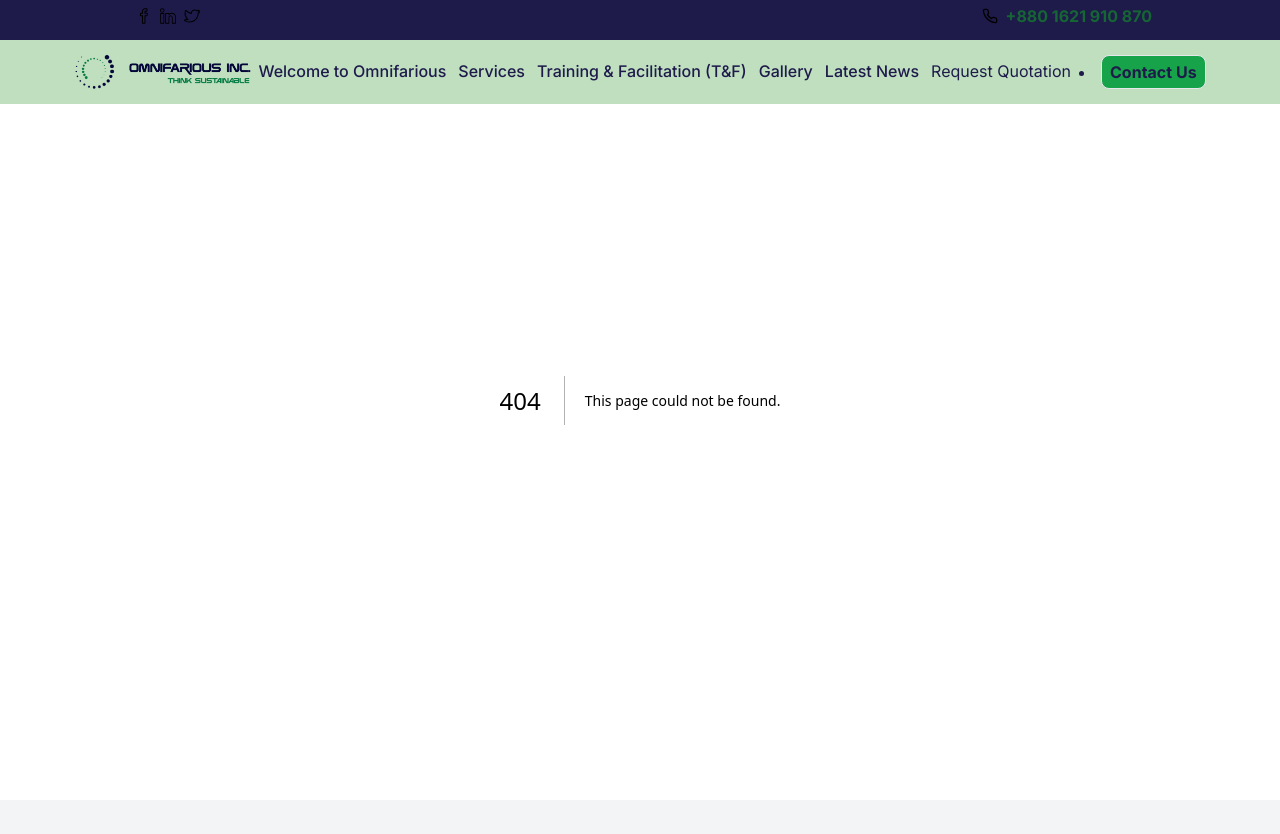
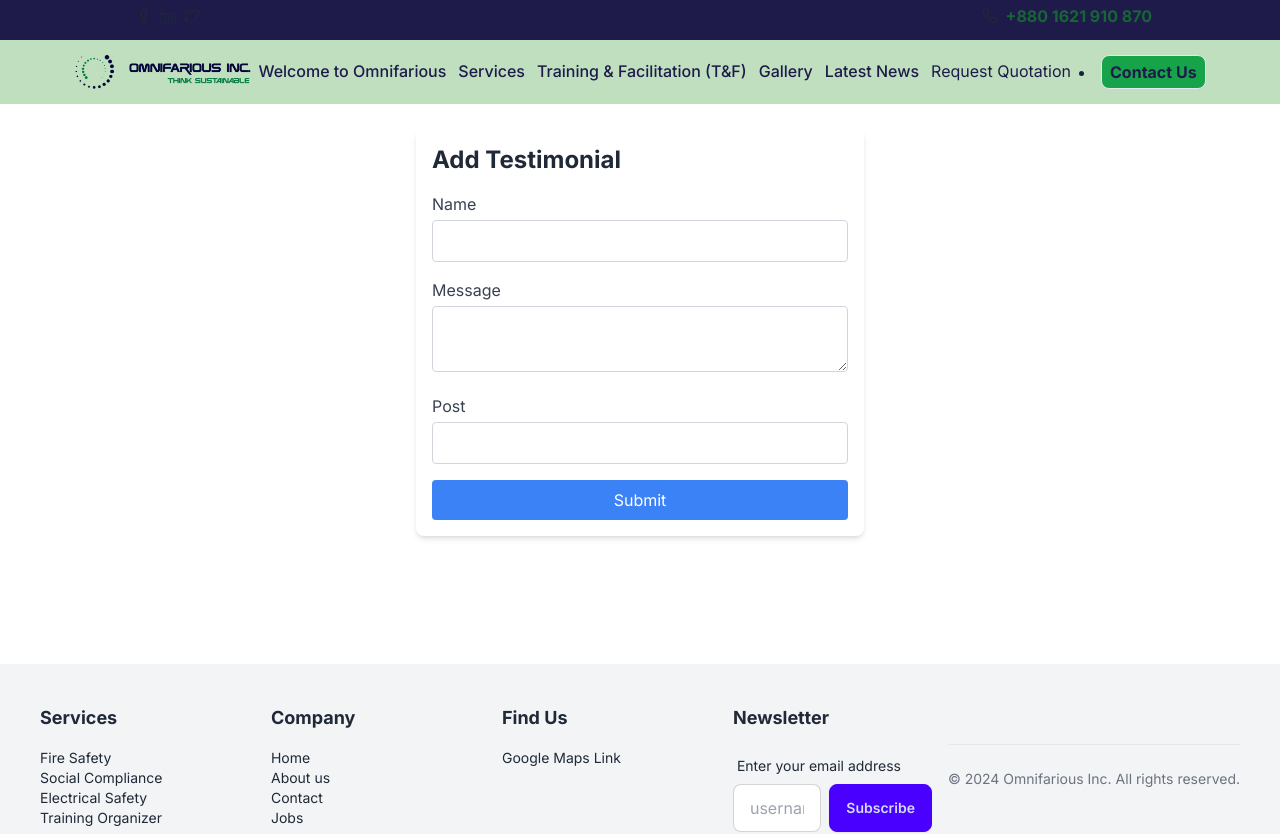
Before and after one commit to Nasirahamad88/omnifarious, a Next.js app: page /admin/add-testimonial in a window 1280 px wide. Before the commit this address had no page. Shown: the top 834 px of the page. Built offline with nearby package versions, Linux system fonts and the light colour scheme; no server answers.

Commit message:
configer

```diff
--- a/libs/mongodb.js
+++ b/libs/mongodb.js
@@ -21,6 +21,7 @@ async function dbConnect() {
 
   if (!cached.promise) {
     cached.promise = mongoose.connect(MONGODB_URI).then((mongoose) => {
+      console.log("MongoDB connected successfully");
       return mongoose;
     });
   }
--- a/src/app/Component/Testimonials.jsx
+++ b/src/app/Component/Testimonials.jsx
@@ -1,7 +1,7 @@
 "use client"
 import React, { useEffect, useState } from "react";
 import Marquee from "react-fast-marquee";
-
+import { BASE_API_URL } from "../../../utils/constants";
 const Testimonials = () => {
 
 
@@ -11,8 +11,9 @@ const Testimonials = () => {
 
  useEffect(() => {
    const fetchTestimonials = async () => {
+
      try {
-       const res = await fetch("http://localhost:3000/api/testimonial");
+       const res = await fetch(`${BASE_API_URL}/api/testimonial`);
        if (!res.ok) {
          throw new Error("Failed to fetch testimonials");
        }
--- a/src/app/add-testimonial/page.jsx
+++ b/src/app/admin/add-testimonial/page.jsx
@@ -1,7 +1,7 @@
 "use client";
 
 import { useState } from "react";
-import { useRouter } from "next/navigation";
+import { BASE_API_URL } from "../../../../utils/constants";
 
 export default function AddTestimonial() {
   const [name, setName] = useState("");
@@ -9,15 +9,16 @@ export default function AddTestimonial() {
   const [message, setMessage] = useState("");
   const [error, setError] = useState(null);
   const [success, setSuccess] = useState(null);
-  const router = useRouter();
+  const [loading, setLoading] = useState(false);
 
   const handleSubmit = async (e) => {
     e.preventDefault();
     setError(null);
     setSuccess(null);
+    setLoading(true);
 
     try {
-      const res = await fetch("api/testimonial", {
+      const res = await fetch(`${BASE_API_URL}/api/testimonial`, {
         method: "POST",
         headers: {
           "Content-Type": "application/json",
@@ -26,21 +27,24 @@ export default function AddTestimonial() {
       });
 
       if (!res.ok) {
-        throw new Error(await res.text());
+        const errorText = await res.text();
+        throw new Error(errorText);
       }
 
       const data = await res.json();
       setSuccess("Testimonial added successfully!");
       setName("");
-        setMessage("")
-        setPost("");
+      setMessage("");
+      setPost("");
     } catch (error) {
-      setError("Failed to add testimonial. Please try again.");
+      setError(`Failed to add testimonial: ${error.message}`);
+    } finally {
+      setLoading(false);
     }
   };
 
   return (
-    <div className="max-w-md  mx-auto mt-32 my-32 p-4 bg-white shadow-md rounded-lg">
+    <div className="max-w-md mx-auto mt-32 my-32 p-4 bg-white shadow-md rounded-lg">
       <h1 className="text-2xl font-bold mb-4">Add Testimonial</h1>
       {error && <p className="text-red-500 mb-4">{error}</p>}
       {success && <p className="text-green-500 mb-4">{success}</p>}
@@ -77,8 +81,9 @@ export default function AddTestimonial() {
         <button
           type="submit"
           className="w-full p-2 bg-blue-500 text-white rounded hover:bg-blue-600"
+          disabled={loading}
         >
-          Submit
+          {loading ? "Submitting..." : "Submit"}
         </button>
       </form>
     </div>
--- a/src/app/admin/page.jsx
+++ b/src/app/admin/page.jsx
@@ -1,10 +1,10 @@
 import Link from 'next/link'
 import React from 'react'
-import AddTestimonial from '../add-testimonial/page';
+import AddTestimonial from './add-testimonial/page';
 
 const AdminPage = () => {
   return (
-    <section className='bg-white'>
+    <div className='bg-white'>
       <div className="pt-32 flex justify-center bg-white p-4 shadow-lg rounded-lg space-x-6">
         <Link href="/" className="text-blue-600 hover:text-blue-800">
           Home
@@ -31,7 +31,7 @@ const AdminPage = () => {
       <div>
         <AddTestimonial/>
       </div>
-    </section>
+    </div>
   );
 }
 
--- /dev/null
+++ b/utils/constants.js
@@ -0,0 +1 @@
+export const BASE_API_URL =process.env.NEXT_PUBLIC_BASE_API_URL || "http://localhost:3000";
```
